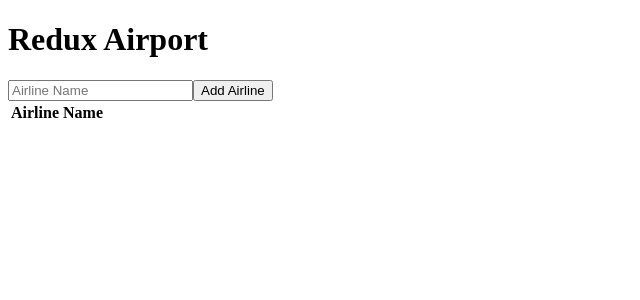
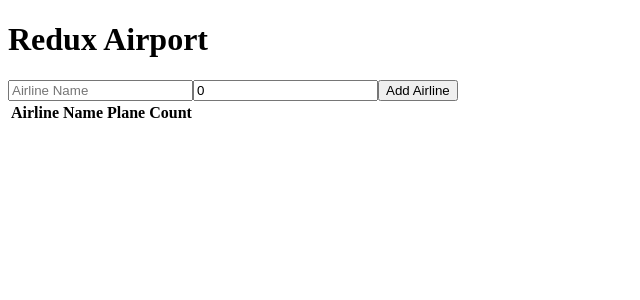
Before and after one commit to RyanKjesboJohnson/redux-airport, a React (Create React App) app: page / in a window 1280 px wide. Shown: the top 300 px of the page, without its empty margins (0-640 px from the left). Built offline with nearby package versions, Linux system fonts and the light colour scheme.

Commit message:
Completed stretch goal

```diff
--- a/src/components/Form/form.jsx
+++ b/src/components/Form/form.jsx
@@ -3,6 +3,9 @@ import { useDispatch } from "react-redux";
 
 export default function Form () {
     const [airlineInput, setAirlineInput] = useState('');
+    const [planeCountInput, setPlaneCountInput] = useState(0);
+
+    const newItem = {airlineInput, planeCountInput}
 
     const dispatch = useDispatch()
 
@@ -11,11 +14,14 @@ export default function Form () {
 
       dispatch({
         type: 'ADD_NEW_AIRLINE',
-        payload: airlineInput
+        payload: newItem
       })
 
       setAirlineInput('');
+      setPlaneCountInput(0)
     }
+
+
 
    return(
    <form onSubmit={addAirlineName}>
@@ -24,6 +30,11 @@ export default function Form () {
       onChange = {(e) => setAirlineInput(e.target.value)}
       type="text"
       placeholder="Airline Name" />
+        <input
+      value={planeCountInput}
+      onChange = {(e) => setPlaneCountInput(e.target.value)}
+      type="number"
+      placeholder="# of Planes" />
       <button>Add Airline</button>
     </form>)
 }
--- a/src/components/Table/Table.jsx
+++ b/src/components/Table/Table.jsx
@@ -3,18 +3,21 @@ import { useDispatch } from "react-redux"
 
 export default function () {
     const airlineList = useSelector((store) => store.airlineList)
+    console.log(airlineList);
 
 return(
     <table>
         <thead>
           <tr>
           <th>Airline Name</th>
+          <th>Plane Count</th>
           </tr>
         </thead>
         <tbody>
         {airlineList.map((airline) => {
             return <tr>
-              <td>{airline}</td>
+              <td>{airline.airlineInput}</td>
+              <td>{airline.planeCountInput}</td>
             </tr>
           })
         }
--- a/src/index.js
+++ b/src/index.js
@@ -10,6 +10,7 @@ import { Provider } from 'react-redux'
 const airlineList = (state=[], action) => {
     if (action.type === 'ADD_NEW_AIRLINE') {
         const newAirline = action.payload
+        console.log(newAirline);
         return [...state, newAirline]
     }
     return state
```
